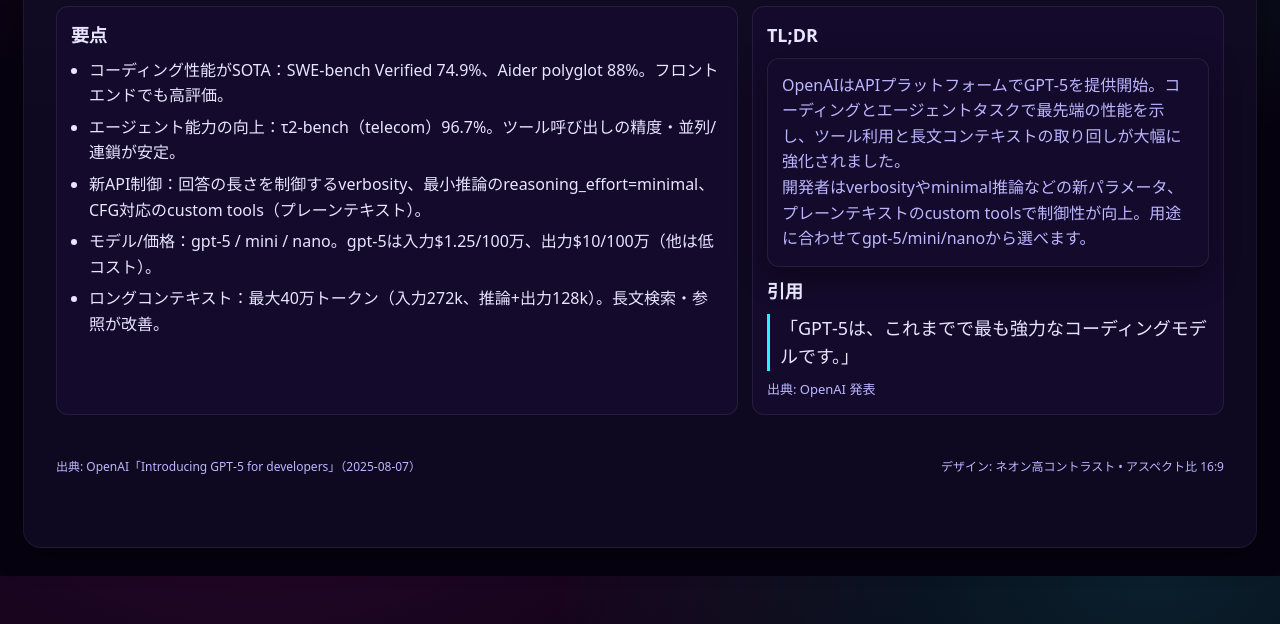
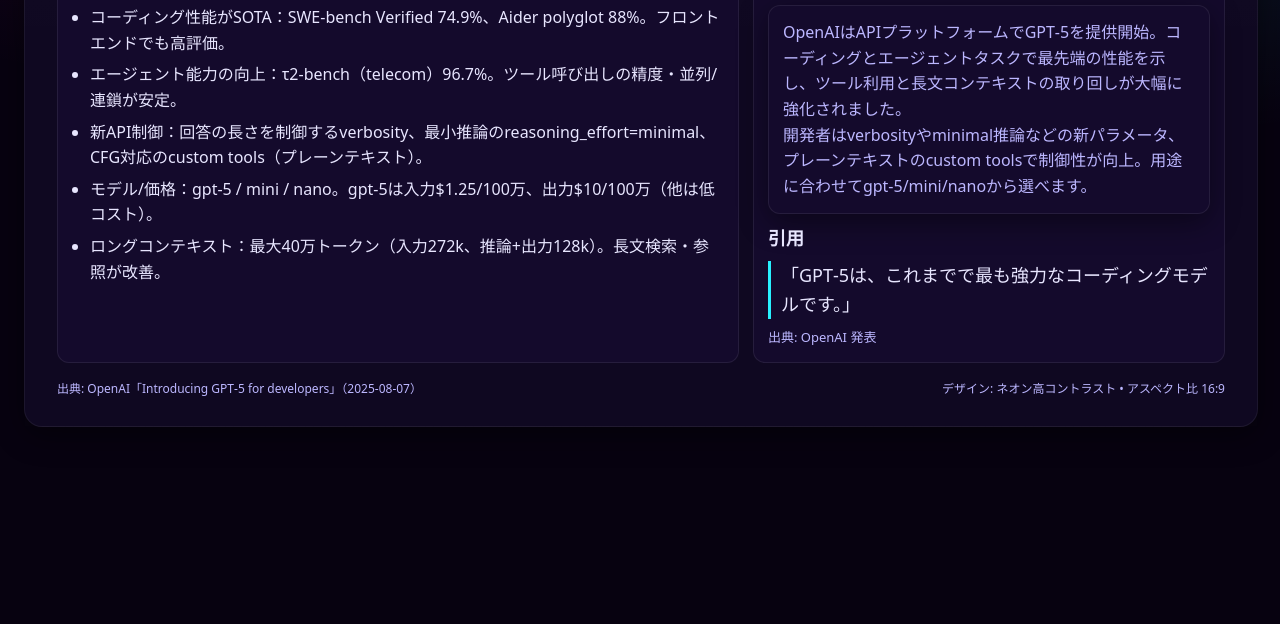
Before and after one commit to MizuRyu/demo-codex-gpt5, a plain HTML site: page slides/slide-2025-08-08-gpt5-developers.html in a window 1280 px wide. Shown: the part 224-848 px from the top of the page. After the commit the page ends 800 px from the top, so only its background shows below. Drawn offline with Linux system fonts and the light colour scheme.

Commit message:
refactor(slide): convert to flowing one-pager to avoid clipping; docs: add one-pager no-clip constraint

```diff
--- a/slides/slide-2025-08-08-gpt5-developers.html
+++ b/slides/slide-2025-08-08-gpt5-developers.html
@@ -10,17 +10,17 @@
       --bg:#070210; --panel:#0e0720; --panel2:#140a2c; --text:#e8e6ff; --muted:#bcb7ff;
       --accent:#28f0ff; --accent2:#ff2bd6; --shadow:0 8px 30px rgba(0,0,0,.45); --radius:14px;
     }
-    html,body{height:100%}
+    html,body{min-height:100%}
     body{
       margin:0; color:var(--text);
       background: radial-gradient(1200px 800px at 20% -20%, rgba(255,43,214,.15), transparent 60%),
                   radial-gradient(1000px 600px at 90% 0%, rgba(40,240,255,.12), transparent 60%), var(--bg);
       font:400 16px/1.6 system-ui, -apple-system, Segoe UI, Roboto, Helvetica, Arial;
       -webkit-font-smoothing:antialiased; text-rendering:optimizeLegibility;
-      display:grid; place-items:center; padding:24px;
+      padding:24px;
     }
     .poster{
-      width:min(100%, 1280px); aspect-ratio:16/9; position:relative; overflow:hidden;
+      width:min(100%, 1280px); margin:0 auto; position:relative;
       border-radius:18px; box-shadow:var(--shadow);
       background: linear-gradient(180deg, rgba(255,255,255,.02), transparent 40%), var(--panel);
       border:1px solid rgba(255,255,255,.06);
@@ -29,7 +29,7 @@
       background: repeating-linear-gradient(to bottom, rgba(255,255,255,.06) 0, rgba(255,255,255,.06) 1px, transparent 2px);
       mix-blend-mode:overlay;
     }
-    .inner{position:absolute; inset:0; padding:28px 32px; display:grid; grid-template-rows:auto auto 1fr auto; gap:16px}
+    .inner{position:relative; padding:28px 32px; display:grid; gap:16px}
     .meta{color:var(--muted); font-size:13px}
 
     .title{font-size:clamp(28px,4.6vw,48px); line-height:1.1; text-shadow:0 0 24px rgba(40,240,255,.35), 0 0 30px rgba(255,43,214,.25)}
@@ -56,7 +56,7 @@
   </style>
 </head>
 <body>
-  <div class="poster" role="img" aria-label="Introducing GPT‑5 for developers — summary poster">
+  <div class="poster" role="img" aria-label="開発者向け GPT‑5 の紹介 — 要約ポスター">
     <div class="scan" aria-hidden="true"></div>
     <div class="inner">
       <div>
```
Also changed, not shown: 1 other file.
